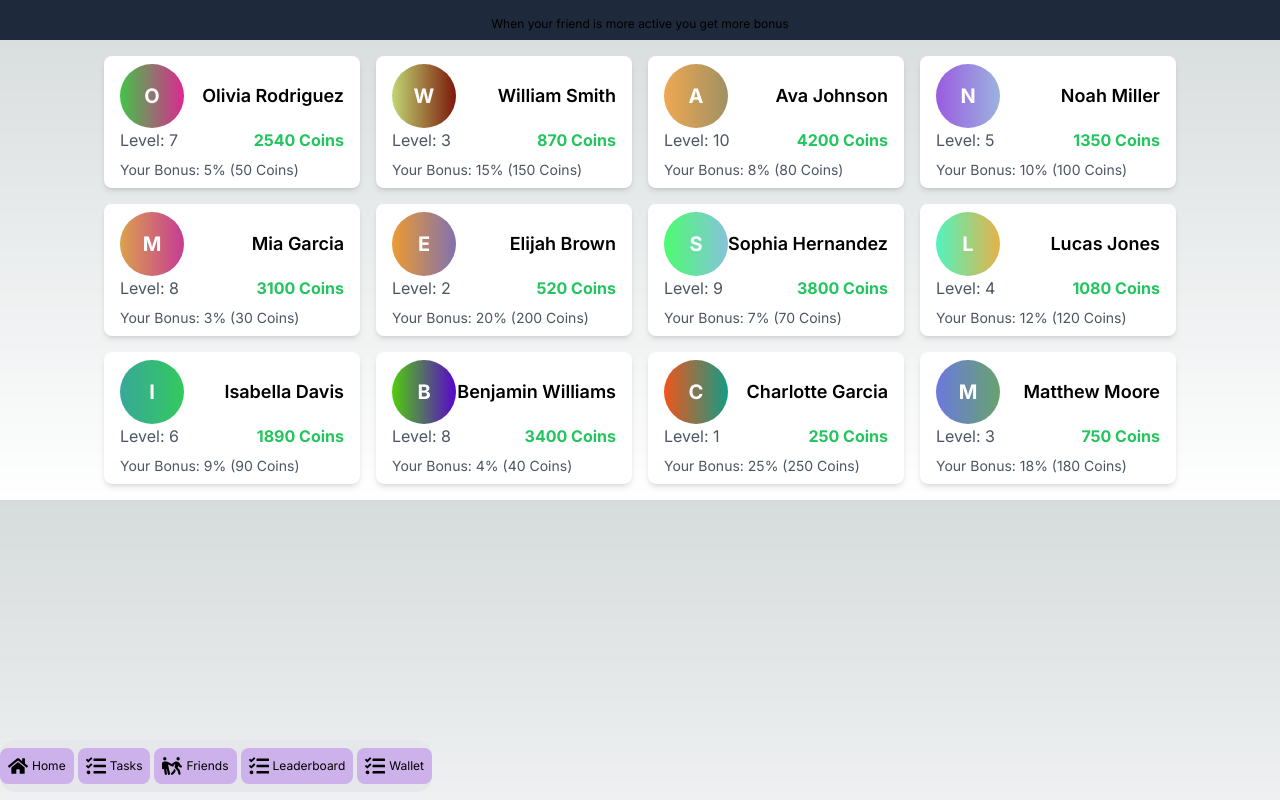
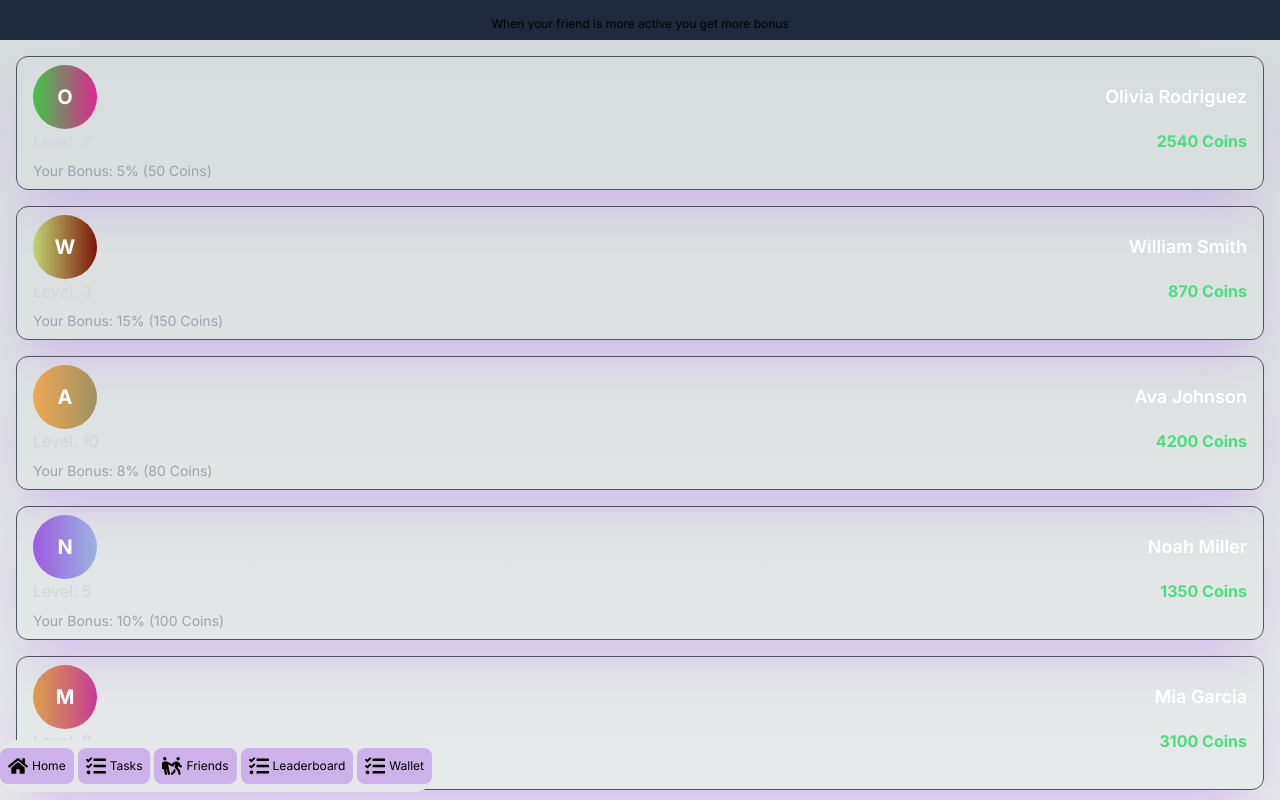
Before and after one commit to johntad110/bitopia, a Next.js app: page /friends in a window 1280 px wide. Shown: the top 800 px of the page. Built offline with nearby package versions, Linux system fonts and the light colour scheme.

Commit message:
update ui

```diff
--- a/src/app/friends/page.tsx
+++ b/src/app/friends/page.tsx
@@ -20,7 +20,7 @@ export default function Friends() {
     return (
         <div className="flex flex-col">
             <h1 className="text-center p-2 pt-4 bg-slate-800 text-xs">When your friend is more active you get more bonus</h1>
-            <div className="h-full w-full flex flex-wrap gap-4 justify-center items-center p-4 mb-0">
+            <div className="h-full w-full flex flex-wrap gap-4 justify-center items-center p-4 mb-20">
                 {friendsData.slice(0, 12).map((friend) => (
                     <FriendCard key={friend.name} friend={friend} />
                 ))}
@@ -38,7 +38,7 @@ const FriendCard = ({ friend }: { friend: Friend }) => {
         : { background: `linear-gradient(to right, #${Math.floor(Math.random() * 16777215).toString(16)}, #${Math.floor(Math.random() * 16777215).toString(16)})` };
 
     return (
-        <div className="flex flex-col bg-white rounded-lg px-4 py-2 shadow-md w-64">
+        <div className="flex flex-col bg-transparent rounded-xl border border-gray-600 px-4 py-2 shadow-2xl shadow-purple-500/30 w-full">
             <div className="flex justify-between items-center">
                 <div className="relative overflow-hidden rounded-full w-16 h-16" style={profileStyle}>
                 {/* Show initials if no profile picture */}
@@ -48,14 +48,14 @@ const FriendCard = ({ friend }: { friend: Friend }) => {
                     </span>
                 )}
             </div>
-            <h3 className="text-lg font-semibold text-center text-black">{friend.name}</h3></div>
+            <h3 className="text-lg font-semibold text-center text-white">{friend.name}</h3></div>
             <div className="flex justify-between items-center mb-2">
-                <span className="text-gray-600">Level: {friend.level}</span>
-                <span className="text-green-500 font-bold">
+                <span className="text-gray-300">Level: {friend.level}</span>
+                <span className="text-green-400 font-bold">
                     {friend.coins} Coins
                 </span>
             </div>
-            <div className="text-gray-600 text-sm">
+            <div className="text-gray-400 text-sm">
                 Your Bonus: {friend.bonusPercentage}% ({friend.bonusPercentage * 10} Coins)
             </div>
         </div>
```
